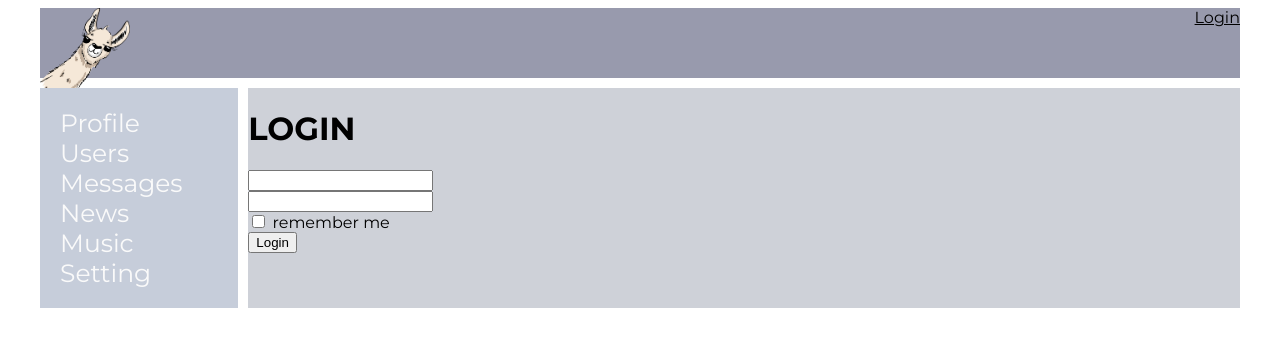
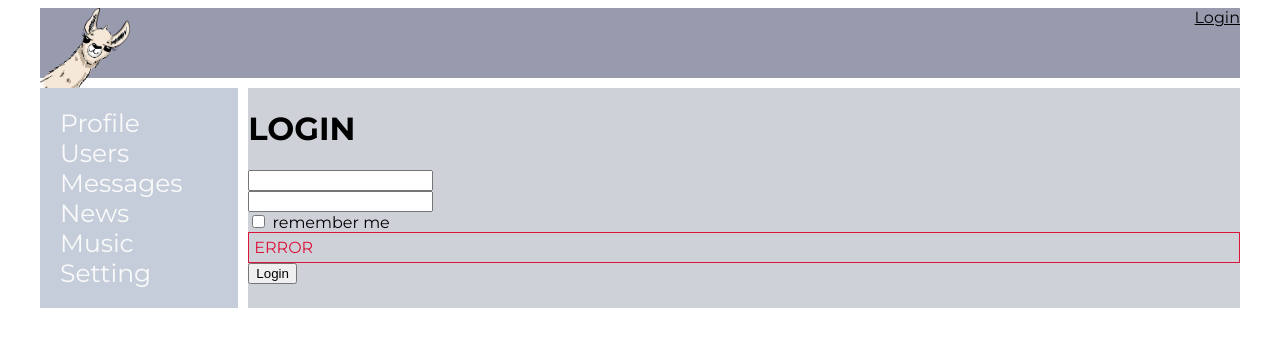
Before and after one commit to e-doschechnikova/React-Social-Network-TS, a React (Create React App) app: page /login in a window 1280 px wide. Shown: the top 346 px of the page. Built offline with nearby package versions, Linux system fonts and the light colour scheme; no server answers.

Commit message:
add errors

```diff
--- a/src/Redux/auth-reducer.ts
+++ b/src/Redux/auth-reducer.ts
@@ -1,5 +1,6 @@
 import {authAPI} from "../api/api";
 import {AppThunk} from "./Redux-Store";
+import {stopSubmit} from "redux-form";
 
 const SET_USER_DATA = "SET_USER_DATA"
 
@@ -39,6 +40,9 @@ export const getAuthUserDataTC = (): AppThunk => (dispatch) => {
         })
 }
 export const loginTC = (email: string, password: string, rememberMe: boolean): AppThunk => (dispatch) => {
+    let action = stopSubmit("login", {email: "Email is wrong"})
+    dispatch(action)
+    return
     authAPI.login(email, password, rememberMe)
         .then(response => {
             if (response.data.resultCode === 0) {
--- a/src/components/Common/FormsControls/FormsControls.module.css
+++ b/src/components/Common/FormsControls/FormsControls.module.css
@@ -14,3 +14,9 @@
 .someError {
     color: crimson;
 }
+
+.formSummaryError {
+    border: 1px solid crimson;
+    padding: 5px;
+    color: crimson;
+}
--- a/src/components/Login/LoginForm/LoginForm.tsx
+++ b/src/components/Login/LoginForm/LoginForm.tsx
@@ -2,6 +2,7 @@ import React from "react";
 import {Field, InjectedFormProps, reduxForm} from "redux-form";
 import {Input} from "../../Common/FormsControls/FormsControls";
 import {required} from "../../../utils/validators/validators";
+import style from "../../Common/FormsControls/FormsControls.module.css"
 
 export const LoginForm: React.FC<InjectedFormProps<FormDataType>> = (props) => {
 
@@ -10,11 +11,13 @@ export const LoginForm: React.FC<InjectedFormProps<FormDataType>> = (props) => {
             <Field placeholder={"email"} component={Input} name={"email"} validate={[required]}/>
         </div>
         <div>
-            <Field placeholder={"password"} component={Input} name={"password"} validate={[required]} type={"password"}/>
+            <Field placeholder={"password"} component={Input} name={"password"} validate={[required]}
+                   type={"password"}/>
         </div>
         <div>
             <Field type={"checkbox"} component={"input"} name={"rememberMe"}/> remember me
         </div>
+        <div className={style.formSummaryError}>ERROR</div>
         <div>
             <button>Login</button>
         </div>
```
